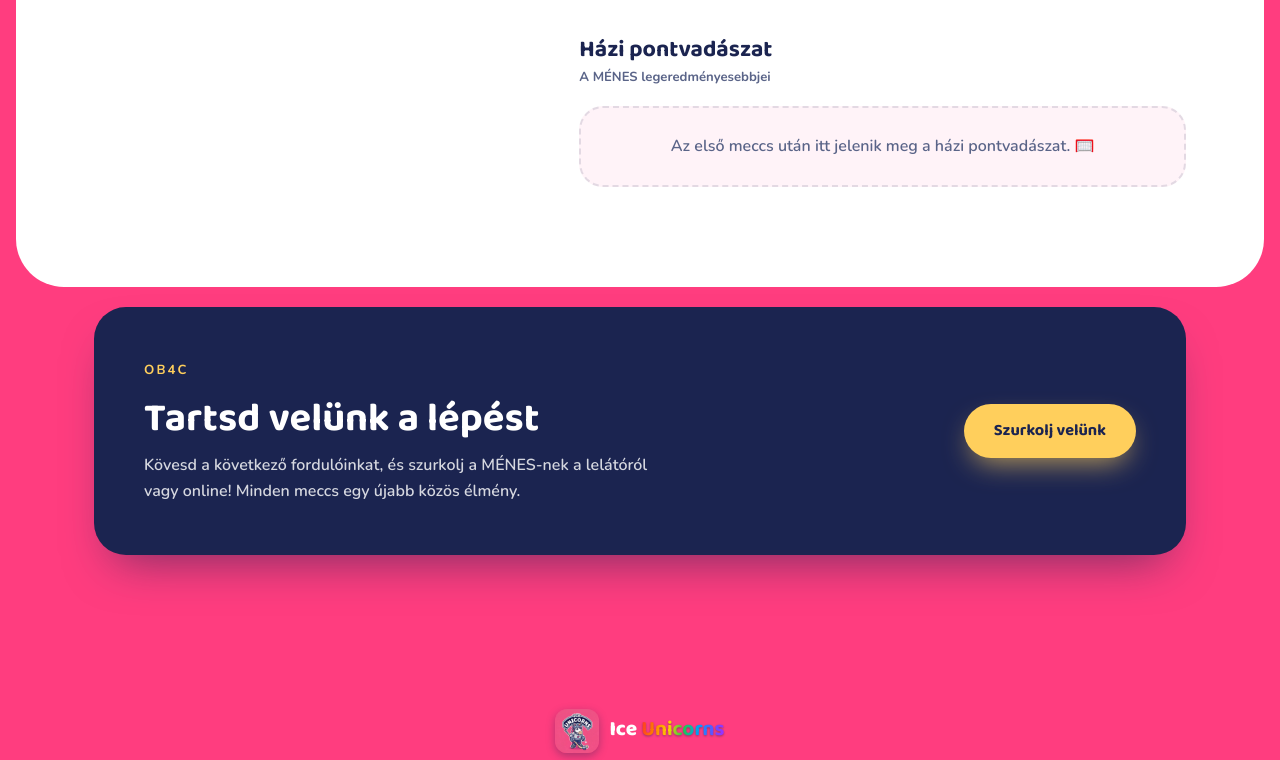
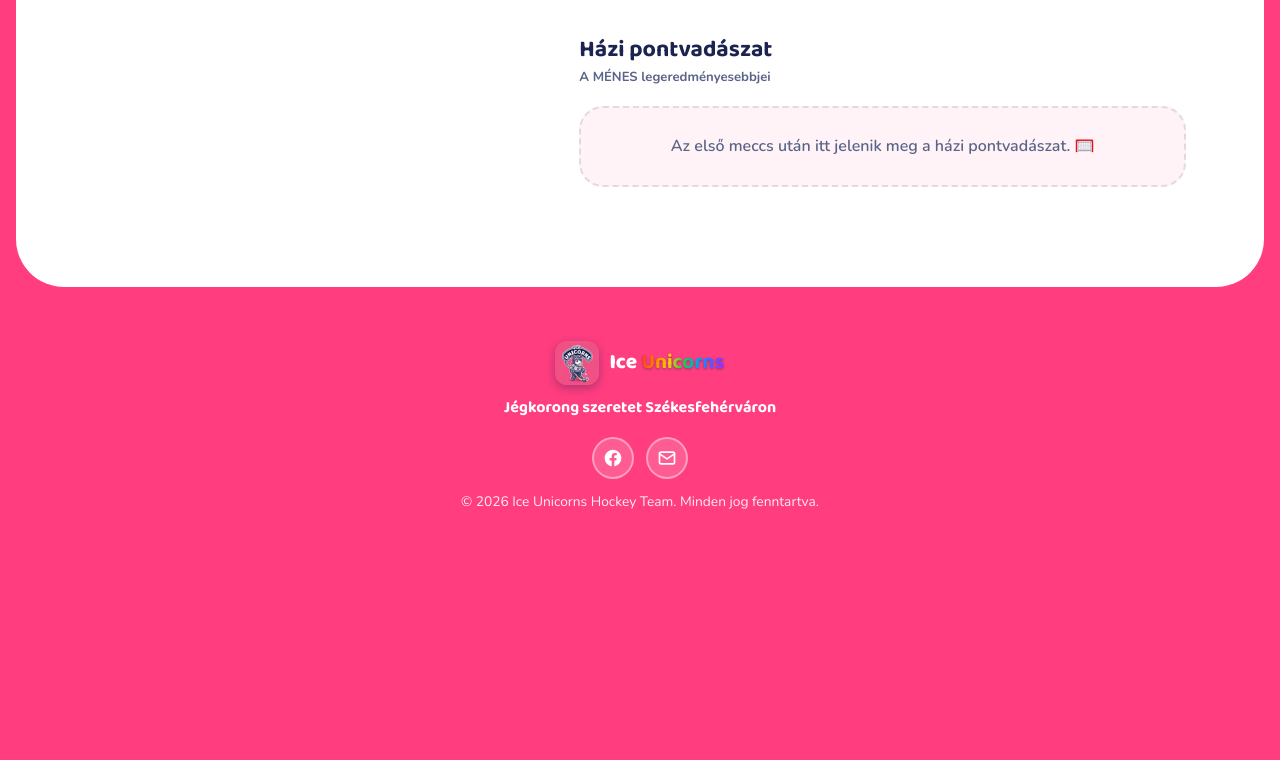
Before and after one commit to Nurary/Ice_Unicorns, a plain HTML site: page ob4c.html in a window 1280 px wide. Shown: the part 2036-2796 px from the top of the page. After the commit the page ends 2603 px from the top, so only its background shows below. Drawn offline with nearby package versions, Linux system fonts and the light colour scheme.

Commit message:
A „Tartsd velünk a lépést” sáv eltávolítása az OB4C és OB4D oldalról
Mindkét bajnokság-oldal a menetrend és a tabella után egy szurkolásra
hívó sávval zárult. A bajnokság-fül most a tabellával és a
pontversennyel ér véget, közvetlenül a lábléc előtt.

Co-Authored-By: Claude Opus 5 <noreply@anthropic.com>

```diff
--- a/ob4c.html
+++ b/ob4c.html
@@ -97,22 +97,6 @@
           </div>
         </div>
       </section>
-
-      <section class="section page-section">
-        <div class="container">
-          <div class="cta-banner">
-            <div>
-              <span class="kicker">OB4C</span>
-              <h2>Tartsd velünk a lépést</h2>
-              <p>
-                Kövesd a következő fordulóinkat, és szurkolj a MÉNES-nek a lelátóról
-                vagy online! Minden meccs egy újabb közös élmény.
-              </p>
-            </div>
-            <a href="kapcsolat.html" class="btn btn-primary">Szurkolj velünk</a>
-          </div>
-        </div>
-      </section>
     </div>
 
     <div data-panel="csapat" hidden>
```
Also changed, not shown: ob4d.html (+0 -16 lines).
